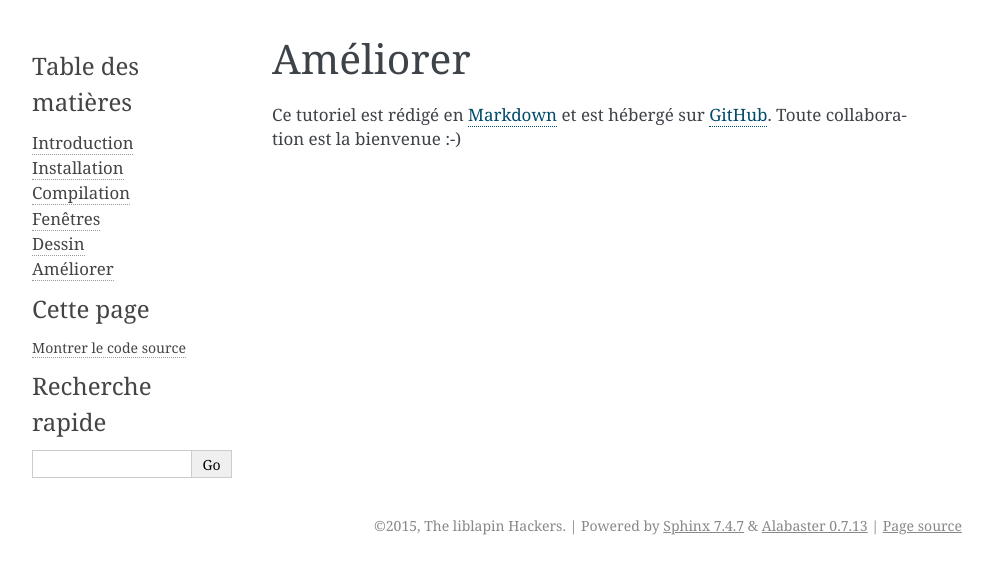
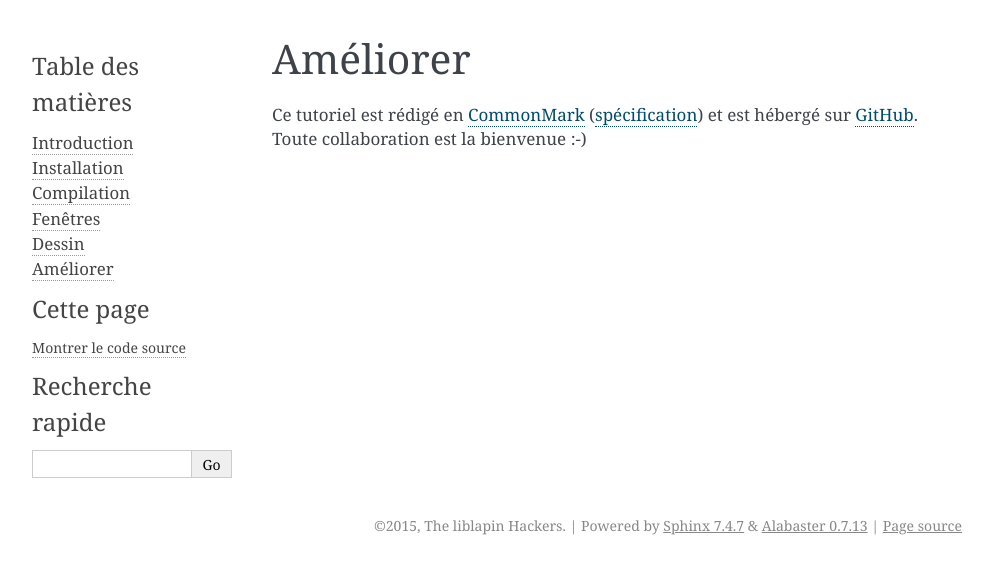
Before and after one commit to motet-a/liblapin-tutorial, a Sphinx documentation site: the page built from source/extend.md, in a window 1280 px wide. Shown: the top 574 px of the page, without its empty margins (148-1141 px from the left). Built offline with Sphinx 7.4.7, drawn with Linux system fonts in a browser that asks for light colours.

Commit message:
Updated extend.md

```diff
--- a/source/extend.md
+++ b/source/extend.md
@@ -1,6 +1,9 @@
 
 # Améliorer #
 
-Ce tutoriel est rédigé en [Markdown](https://daringfireball.net/projects/markdown/)
-et est hébergé sur [GitHub](https://github.com/motet-a/liblapin-tutorial).
+Ce tutoriel est rédigé en [CommonMark][] ([spécification][cmspec]) et est hébergé sur [GitHub][].
 Toute collaboration est la bienvenue :-)
+
+[CommonMark]: http://commonmark.org/
+[cmspec]: http://spec.commonmark.org/0.22/
+[GitHub]: https://github.com/motet-a/liblapin-tutorial
```
